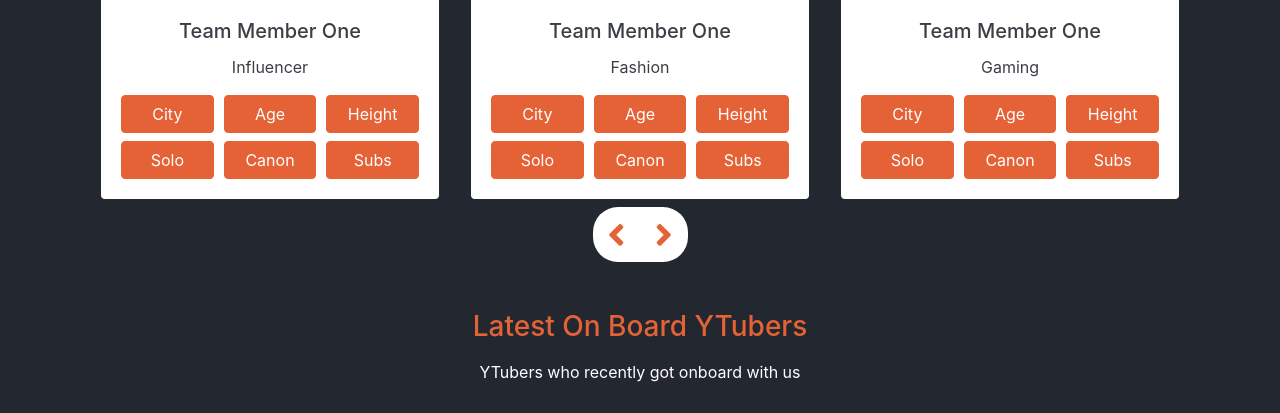
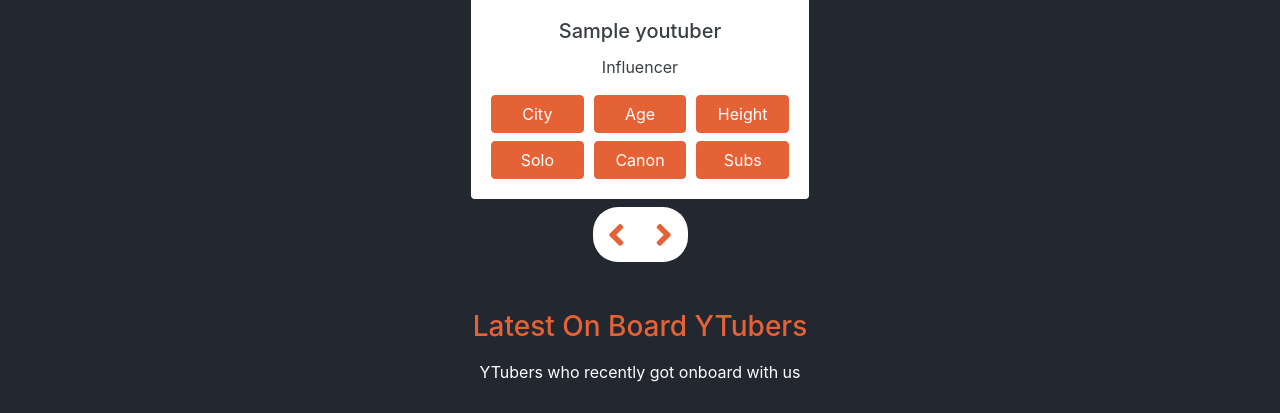
Before and after one commit to atul120212/100Days_of_Django, a Django app: page / in a window 1280 px wide. Shown: the part 985-1398 px from the top of the page. Run offline with Django 4.2, Linux system fonts and the light colour scheme; tables that the repository leaves empty hold one stand-in row (values such as "Sample post"); grey boxes marked "Sample" are stand-in pictures; some libraries are stand-ins or nearby versions.

Commit message:
day14-completed

```diff
--- a/templates/webpages/home.html
+++ b/templates/webpages/home.html
@@ -46,21 +46,25 @@
 
 
 
+
+
     <section class="container mt-3">
       <h3 class="text-center">Featured YTubers</h3>
       <p class="pt-2 pb-3 text-center">YTubers that did extra ordinary last month</p>
       <div class="team slider" data-slick='{"slidesToShow": 3, "slidesToScroll": 1}'>
 
+  {% for fy in featured_youtubers %}
+
         <!-- person 1 -->
         <div class="card border-0 text-center ml-3 mr-3">
           <div class="feature-text">
-            <img src="https://timesofindia.indiatimes.com/thumb/msid-65852731,width-800,height-600,resizemode-4/65852731.jpg" class="card-img-top" alt="team-member">
+            <img src="{{fy.photo.url}}" class="card-img-top" alt="team-member">
             <span class="text-left bg-accent font-weight-bold">
               Featured
             </span>
           </div>
           <div class="card-body">
-            <h5 class="card-title">Team Member One</h5>
+            <h5 class="card-title">{{fy.name}}</h5>
             <p class="card-text">Influencer</p>
             <div class="person-description mt-2">
               <button class="btn btn-accent"> City </button>
@@ -75,133 +79,11 @@
           </div>
         </div>
 
-
-        <!-- person 1 -->
-        <div class="card border-0 text-center  ml-3 mr-3">
-          <div class="feature-text">
-            <img src="{% static './assets/images/Ashish.png' %}" class="card-img-top" alt="team-member">
-            <span class="text-left bg-accent font-weight-bold">
-              Featured
-            </span>
-          </div>
-          <div class="card-body">
-            <h5 class="card-title">Team Member One</h5>
-            <p class="card-text">Fashion</p>
-            <div class="person-description mt-2">
-              <button class="btn btn-accent"> City </button>
-              <button class="btn btn-accent"> Age </button>
-              <button class="btn btn-accent"> Height </button>
-            </div>
-            <div class="person-description mt-2">
-              <button class="btn btn-accent"> Solo </button>
-              <button class="btn btn-accent"> Canon </button>
-              <button class="btn btn-accent"> Subs </button>
-            </div>
-          </div>
-        </div>
-
-
-        <!-- person 1 -->
-        <div class="card border-0 text-center  ml-3 mr-3">
-          <div class="feature-text">
-            <img src="https://gumlet.assettype.com/freepressjournal/2020-10/fb8e5667-0496-4107-8fbe-25217a0ff118/Ashneer_Grover.jpg" class="card-img-top" alt="team-member">
-            <span class="text-left bg-accent font-weight-bold">
-              Featured
-            </span>
-          </div>
-          <div class="card-body">
-            <h5 class="card-title">Team Member One</h5>
-            <p class="card-text">Gaming</p>
-            <div class="person-description mt-2">
-              <button class="btn btn-accent"> City </button>
-              <button class="btn btn-accent"> Age </button>
-              <button class="btn btn-accent"> Height </button>
-            </div>
-            <div class="person-description mt-2">
-              <button class="btn btn-accent"> Solo </button>
-              <button class="btn btn-accent"> Canon </button>
-              <button class="btn btn-accent"> Subs </button>
-            </div>
-          </div>
-        </div>
+  {% endfor %}
 
 
 
-        <!-- person 1 -->
-        <div class="card border-0 text-center  ml-3 mr-3">
-          <div class="feature-text">
-            <img src="{% static './assets/images/ac.png' %}" class="card-img-top" alt="team-member">
-            <span class="text-left bg-accent font-weight-bold">
-              Featured
-            </span>
-          </div>
-          <div class="card-body">
-            <h5 class="card-title">Team Member One</h5>
-            <p class="card-text">Gaming</p>
-            <div class="person-description mt-2">
-              <button class="btn btn-accent"> City </button>
-              <button class="btn btn-accent"> Age </button>
-              <button class="btn btn-accent"> Height </button>
-            </div>
-            <div class="person-description mt-2">
-              <button class="btn btn-accent"> Solo </button>
-              <button class="btn btn-accent"> Canon </button>
-              <button class="btn btn-accent"> Subs </button>
-            </div>
-          </div>
-        </div>
 
-
-
-        <!-- person 1 -->
-        <div class="card border-0 text-center  ml-3 mr-3">
-          <div class="feature-text">
-            <img src="{% static './assets/images/akash.png' %}" class="card-img-top" alt="team-member">
-            <span class="text-left bg-accent font-weight-bold">
-              Featured
-            </span>
-          </div>
-          <div class="card-body">
-            <h5 class="card-title">Team Member One</h5>
-            <p class="card-text">Gaming</p>
-            <div class="person-description mt-2">
-              <button class="btn btn-accent"> City </button>
-              <button class="btn btn-accent"> Age </button>
-              <button class="btn btn-accent"> Height </button>
-            </div>
-            <div class="person-description mt-2">
-              <button class="btn btn-accent"> Solo </button>
-              <button class="btn btn-accent"> Canon </button>
-              <button class="btn btn-accent"> Subs </button>
-            </div>
-          </div>
-        </div>
-
-
-
-        <!-- person 1 -->
-        <div class="card border-0 text-center  ml-3 mr-3">
-          <div class="feature-text">
-            <img src="{% static './assets/images/abhishek.png' %}" class="card-img-top" alt="team-member">
-            <span class="text-left bg-accent font-weight-bold">
-              Featured
-            </span>
-          </div>
-          <div class="card-body">
-            <h5 class="card-title">Team Member One</h5>
-            <p class="card-text">Gaming</p>
-            <div class="person-description mt-2">
-              <button class="btn btn-accent"> City </button>
-              <button class="btn btn-accent"> Age </button>
-              <button class="btn btn-accent"> Height </button>
-            </div>
-            <div class="person-description mt-2">
-              <button class="btn btn-accent"> Solo </button>
-              <button class="btn btn-accent"> Canon </button>
-              <button class="btn btn-accent"> Subs </button>
-            </div>
-          </div>
-        </div>
 
 
 
```
Also changed, not shown: media/ytubers/2023/09/65852731.jpg (added).
